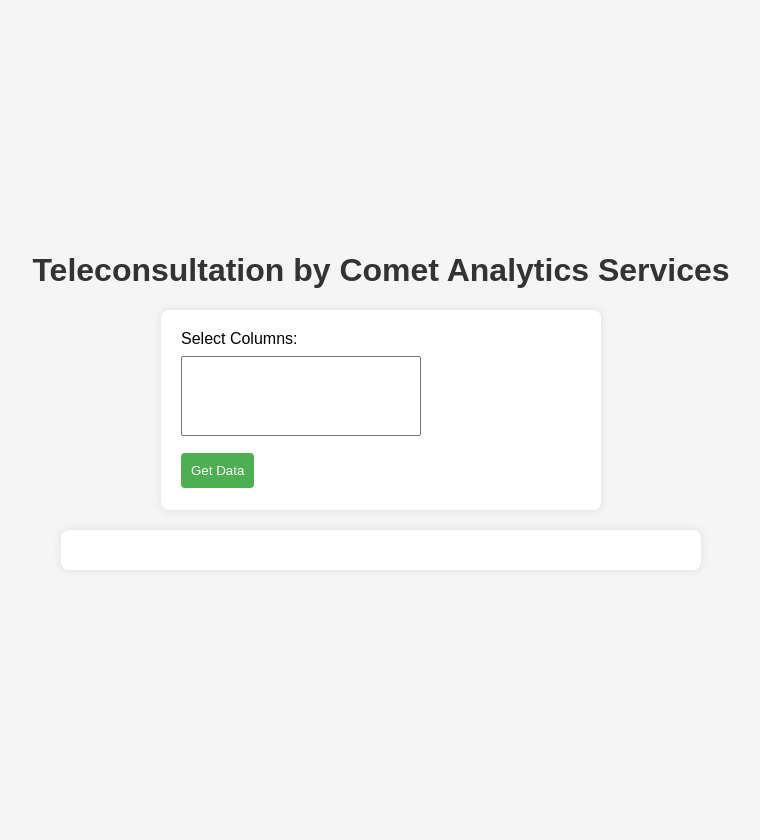
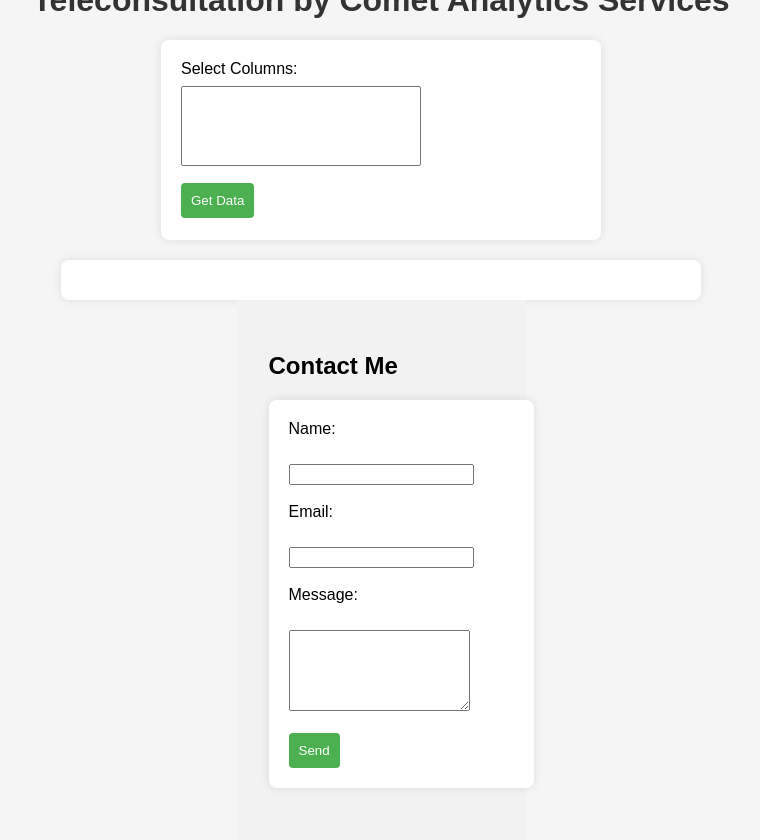
Before and after one commit to Dhinagaran891/Drug-recommendation-web-app, a plain HTML site: page index.html in a window 1280 px wide. Shown: the whole page, without its empty margins (259-1019 px from the left). Before the commit the page ends 800 px from the top, so only its background shows below. Drawn offline with nearby package versions, Linux system fonts and the light colour scheme; no server answers.

Commit message:
Update index.html

```diff
--- a/index.html
+++ b/index.html
@@ -113,3 +113,18 @@
 
 </body>
 </html>
+<section id="contact" style="padding: 2rem; background-color: #f2f2f2;">
+  <h2>Contact Me</h2>
+  <form action="https://formspree.io/f/your-form-id" method="POST">
+    <label for="name">Name:</label><br />
+    <input type="text" id="name" name="name" required><br /><br />
+
+    <label for="email">Email:</label><br />
+    <input type="email" id="email" name="email" required><br /><br />
+
+    <label for="message">Message:</label><br />
+    <textarea id="message" name="message" rows="5" required></textarea><br /><br />
+
+    <button type="submit">Send</button>
+  </form>
+</section>
```
